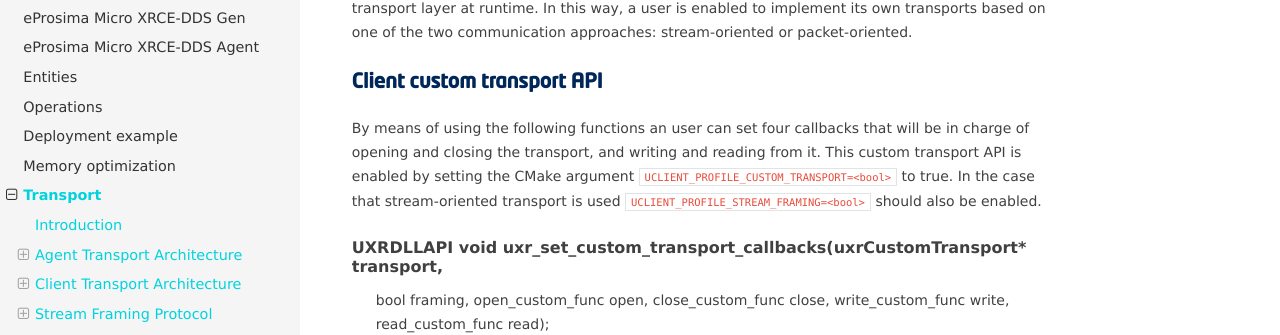
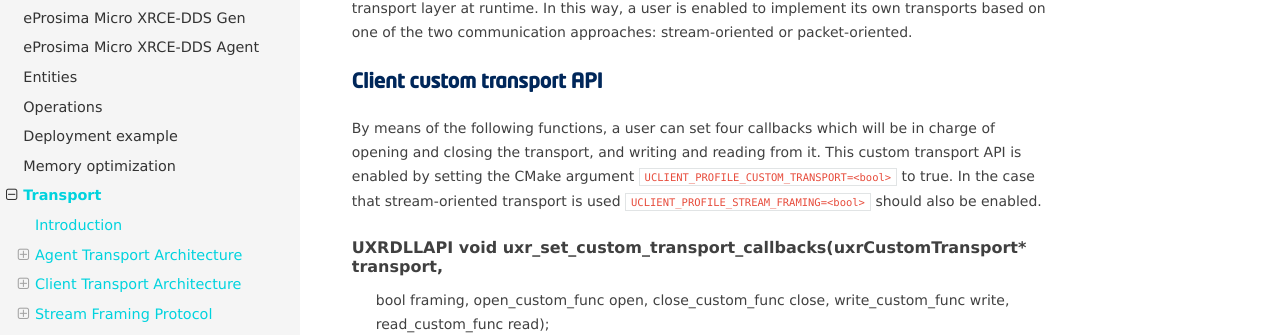
Before and after one commit to eProsima/Micro-XRCE-DDS-docs, a Sphinx documentation site: the page built from docs/transport.rst, in a window 1280 px wide and 900 px high, scrolled down 8024 px. Shown: the part 140-475 px from the top of the window. Built offline with Sphinx 7.4.7 and the Read the Docs theme 2.0.0, drawn with Linux system fonts in a browser that asks for light colours.

Commit message:
Update docs/transport.rst
Co-authored-by: FranFin <58737168+FranFin@users.noreply.github.com>

```diff
--- a/docs/transport.rst
+++ b/docs/transport.rst
@@ -232,7 +232,7 @@
 Client custom transport API
 ^^^^^^^^^^^^^^^^^^^^^^^^^^^
 
-By means of using the following functions an user can set four callbacks that will be in charge of opening and closing the transport, and writing and reading from it. This custom transport API is enabled by setting the CMake argument ``UCLIENT_PROFILE_CUSTOM_TRANSPORT=<bool>`` to true. In the case that stream-oriented transport is used ``UCLIENT_PROFILE_STREAM_FRAMING=<bool>`` should also be enabled.
+By means of the following functions, a user can set four callbacks which will be in charge of opening and closing the transport, and writing and reading from it. This custom transport API is enabled by setting the CMake argument ``UCLIENT_PROFILE_CUSTOM_TRANSPORT=<bool>`` to true. In the case that stream-oriented transport is used ``UCLIENT_PROFILE_STREAM_FRAMING=<bool>`` should also be enabled.
 
 UXRDLLAPI void uxr_set_custom_transport_callbacks(uxrCustomTransport* transport,
                                                   bool framing,
```
